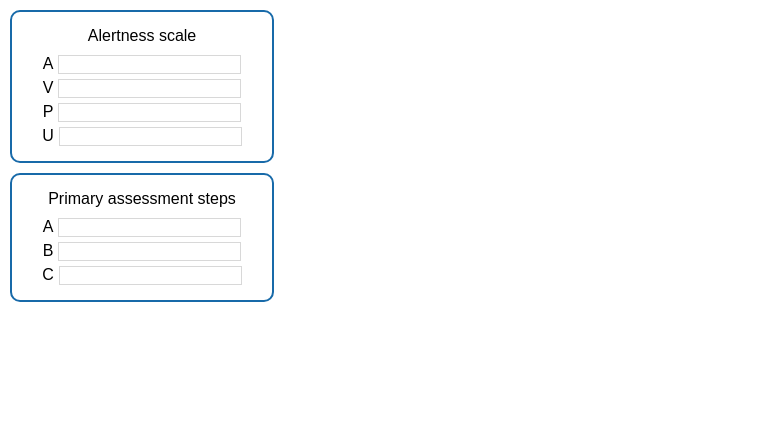
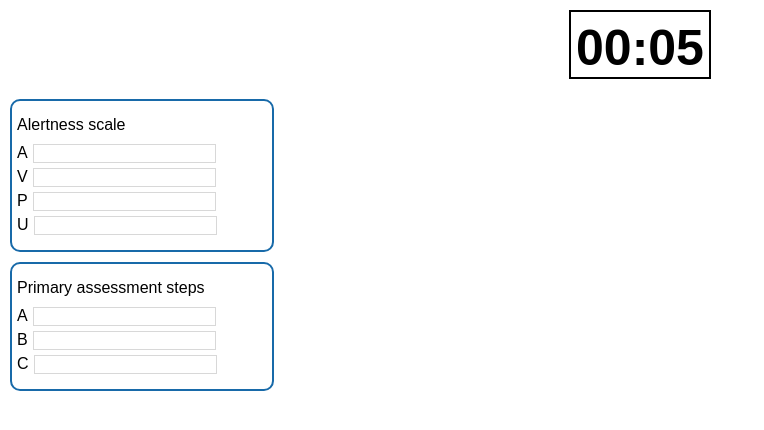
Before and after one commit to zack/ems, a React (Create React App) app: page / in a window 1280 px wide. Shown: the top 430 px of the page, without its empty margins (0-764 px from the left). Built offline with nearby package versions, Linux system fonts and the light colour scheme.

Commit message:
Add a timer

```diff
--- a/src/App.css
+++ b/src/App.css
@@ -1,26 +1,14 @@
-.App {
-  text-align: center;
+.timer {
+  border: 2px solid black;
+  display: inline-block;
+  font-size: 50px;
+  font-weight: bold;
+  margin: 10px;
+  padding: 7px 5px 0px;
 }
 
-.App-logo {
-  animation: App-logo-spin infinite 20s linear;
-  height: 80px;
-}
-
-.App-header {
-  background-color: #222;
-  height: 150px;
-  padding: 20px;
-  color: white;
-}
-
-.App-intro {
-  font-size: large;
-}
-
-@keyframes App-logo-spin {
-  from { transform: rotate(0deg); }
-  to { transform: rotate(360deg); }
+.timer-container {
+  text-align: center;
 }
 
 .uppercase {
--- a/src/App.js
+++ b/src/App.js
@@ -19,8 +19,11 @@ class App extends Component {
         />;
     });
 
+    const clock = <Clock />
+
       return (
         <div className="App">
+        {clock}
         {phrasographs}
         </div>
       );
@@ -76,6 +79,44 @@ class WordLine extends Component {
   }
 }
 
+class Clock extends Component {
+  constructor(props) {
+    super(props);
+
+    this.state = {
+      seconds: 0,
+    };
+  }
+
+  componentDidMount() {
+    this.timerID = setInterval(
+      this.tick.bind(this),
+      1000
+    );
+  }
+
+  componentWillUnmount() {
+    clearInterval(this.timerID);
+  }
+
+  tick() {
+    this.setState({
+      seconds: this.state.seconds + 1,
+    });
+  }
+
+  render() {
+    const seconds = ('00' + this.state.seconds % 60).slice(-2);
+    const minutes = ('00' + Math.floor(this.state.seconds / 60)).slice(-2);
+
+    return(
+      <div className="timer-container">
+        <div className="timer">{`${minutes}:${seconds}`}</div>
+      </div>
+    );
+  }
+}
+
 function getInitials(words) {
   return words.map((word_array) => word_array[0][0]).join('');
 }
```
Lines whose indentation alone changed are shown as unchanged.
